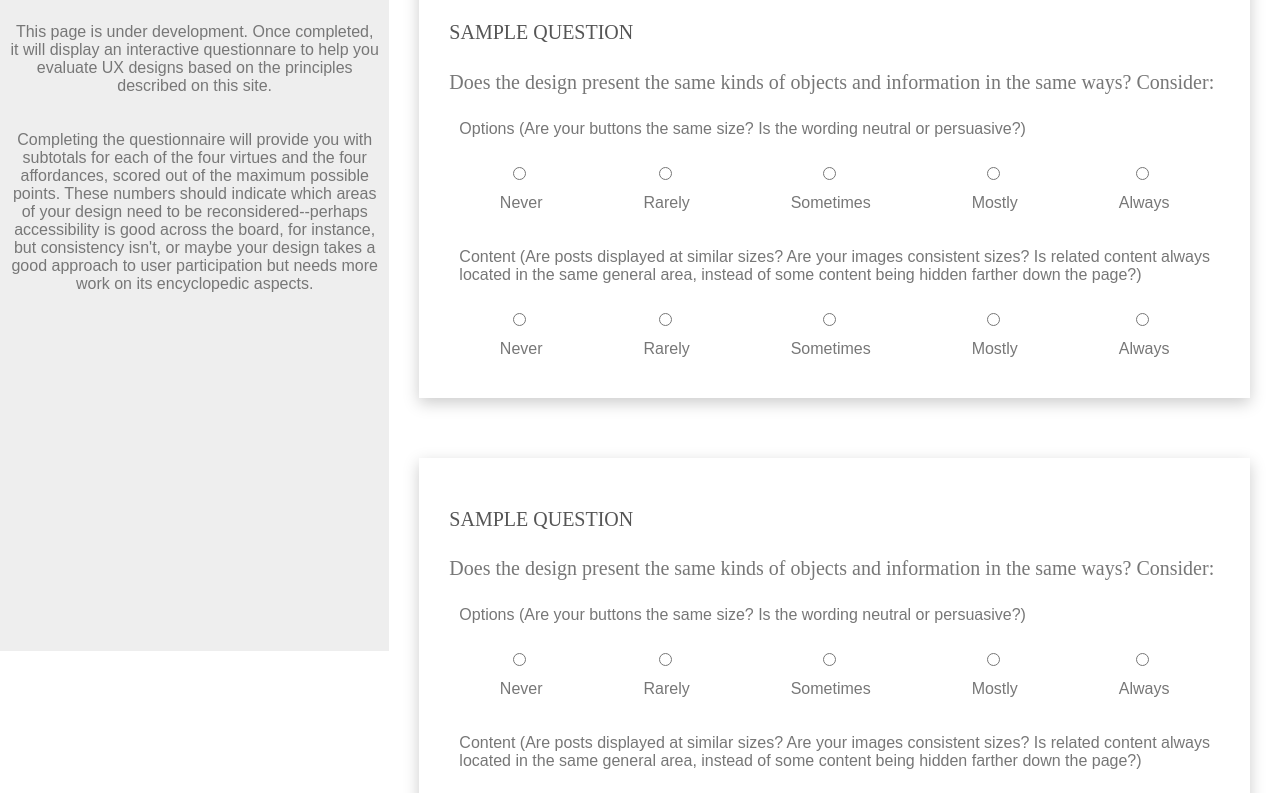
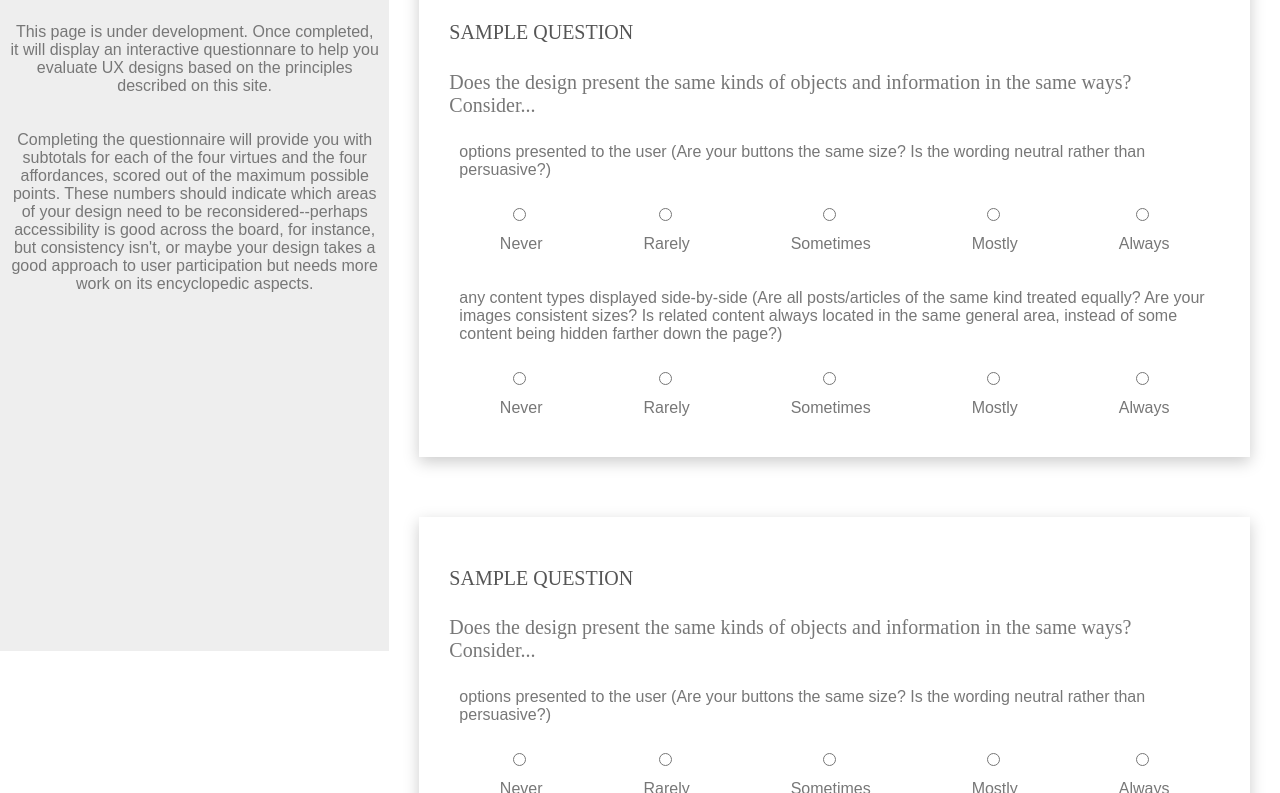
Before and after one commit to sarahimm/ModestDesign, a plain HTML site: page checklist.html in a window 1280 px wide. Shown: the part 149-942 px from the top of the page. Drawn offline with Linux system fonts and the light colour scheme.

Commit message:
checklist rewording

```diff
--- a/checklist.html
+++ b/checklist.html
@@ -17,8 +17,8 @@
         <div class="questionnaire">
             <div class="question-set">
             <h3>Sample Question</h3>
-            <div><h4>Does the design present the same kinds of objects and information in the same ways? Consider: </h4>
-                <p>Options (Are your buttons the same size? Is the wording neutral or persuasive?)</p>
+            <div><h4>Does the design present the same kinds of objects and information in the same ways? Consider... </h4>
+                <p>options presented to the user (Are your buttons the same size? Is the wording neutral rather than persuasive?)</p>
                 <div class="options">
                     <div class="radio-input">
                         <input type="radio" id="cons-opt-never" name="cons-opt" value="never">
@@ -37,7 +37,7 @@
                         <label for="cons-opt-always">Always</label>
                     </div>
                 </div>
-                <p>Content (Are posts displayed at similar sizes? Are your images consistent sizes? Is related content always located in the same general area, instead of some content being hidden farther down the page?)</p>
+                <p>any content types displayed side-by-side (Are all posts/articles of the same kind treated equally? Are your images consistent sizes? Is related content always located in the same general area, instead of some content being hidden farther down the page?)</p>
                     <div class="options">
                     <div class="radio-input">
                         <input type="radio" id="cons-cont-never" name="cons-cont" value="never">
@@ -60,8 +60,8 @@
             </div>
             <div class="question-set">
             <h3>Sample Question</h3>
-            <div><h4>Does the design present the same kinds of objects and information in the same ways? Consider: </h4>
-                <p>Options (Are your buttons the same size? Is the wording neutral or persuasive?)</p>
+            <div><h4>Does the design present the same kinds of objects and information in the same ways? Consider... </h4>
+                <p>options presented to the user (Are your buttons the same size? Is the wording neutral rather than persuasive?)</p>
                 <div class="options">
                     <div class="radio-input">
                         <input type="radio" id="cons-opt-never" name="cons-opt" value="never">
@@ -80,7 +80,7 @@
                         <label for="cons-opt-always">Always</label>
                     </div>
                 </div>
-                <p>Content (Are posts displayed at similar sizes? Are your images consistent sizes? Is related content always located in the same general area, instead of some content being hidden farther down the page?)</p>
+                <p>any content types displayed side-by-side (Are all posts/articles of the same kind treated equally? Are your images consistent sizes? Is related content always located in the same general area, instead of some content being hidden farther down the page?)</p>
                     <div class="options">
                     <div class="radio-input">
                         <input type="radio" id="cons-cont-never" name="cons-cont" value="never">
```
